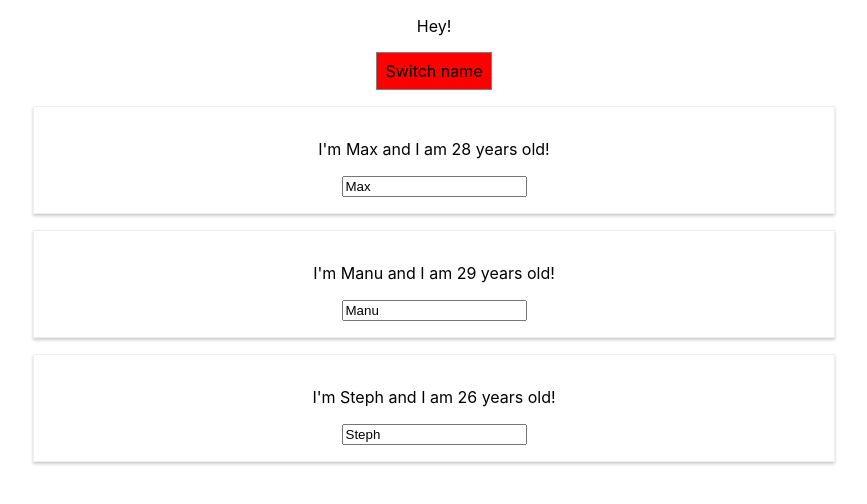
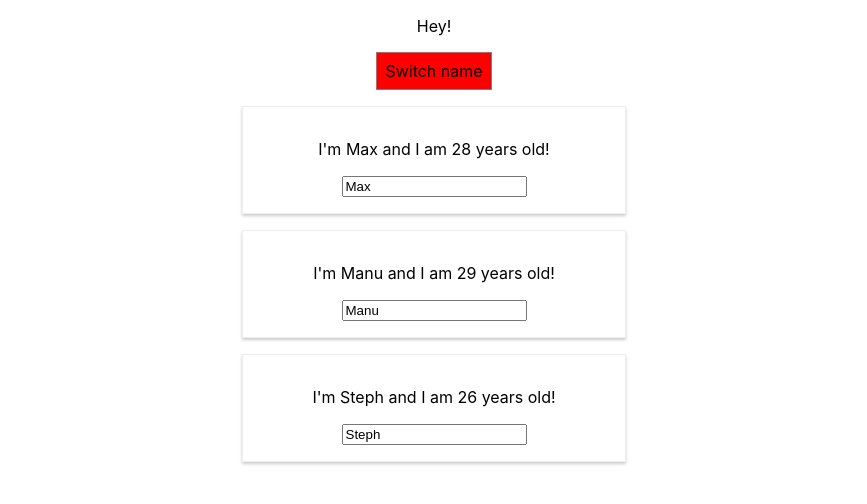
Before and after one commit to deleterepo/react-learning, a React (Create React App) app: page / in a window 1280 px wide. Both pictures are taken after a click on the button "Switch name". Shown: the top 504 px of the page, without its empty margins (206-1073 px from the left). Built offline with nearby package versions, Linux system fonts and the light colour scheme.

Commit message:
Made Person.css a css module.

```diff
--- a/src/Person/Person.js
+++ b/src/Person/Person.js
@@ -1,9 +1,9 @@
 import React from 'react';
-import './Person.css'
+import styles from './Person.module.css'
 
 const person = (props) => {
     return (
-        <div className="Person">
+        <div className={styles.Person}>
             <p onClick={props.click}>I'm {props.name} and I am {props.age} years old!</p>
             <p>{props.children}</p>
             <input type="text" onChange={props.changed} defaultValue={props.name}/>
--- a/src/Person/Person.css
+++ b/src/Person/Person.module.css
@@ -6,3 +6,9 @@
     padding: 16px;
     text-align: center;
 }
+
+@media (min-width: 500px) {
+    .Person {
+        width: 350px;
+    }
+}
```
